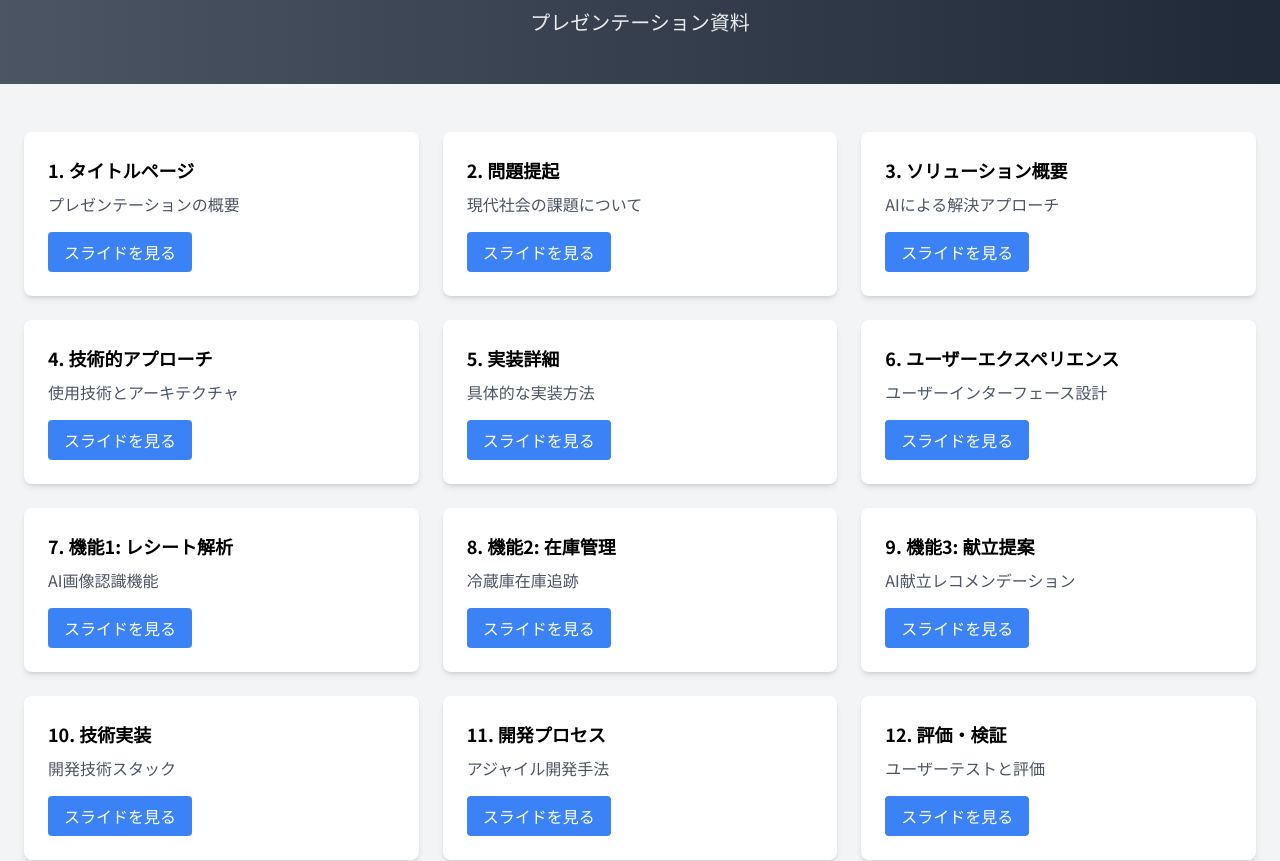
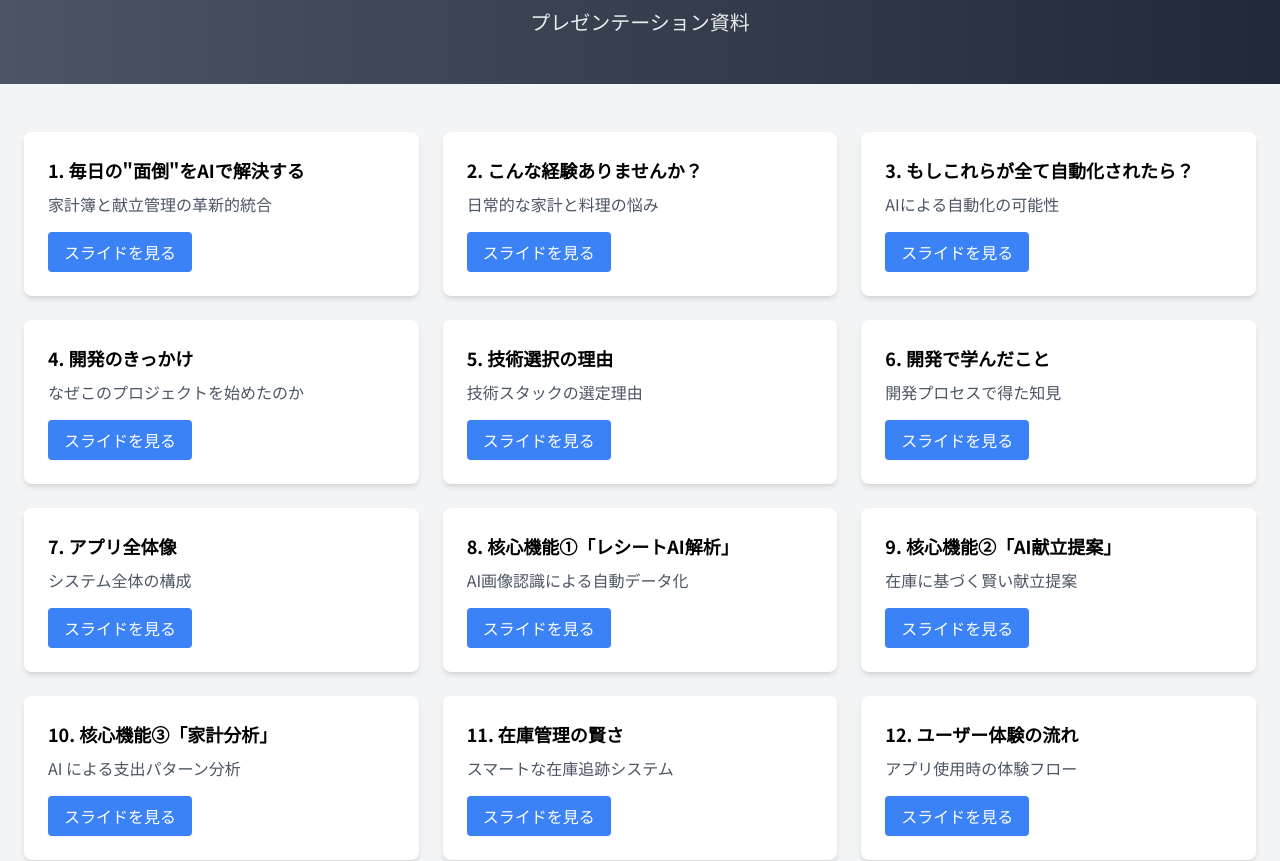
Before and after one commit to g023c1011ryota/presentation-slides, a plain HTML site: page index.html in a window 1280 px wide. Shown: the part 96-957 px from the top of the page. Drawn offline with nearby package versions, Linux system fonts and the light colour scheme.

Commit message:
各スライドのタイトルと説明文を更新し、プレゼンテーションの内容をより具体的にしました。また、ナビゲーション機能のクリックイベントをボタン以外に適用するよう修正しました。

```diff
--- a/index.html
+++ b/index.html
@@ -35,8 +35,8 @@
                 <!-- Page 1 -->
                 <div class="slide-card bg-white rounded-lg shadow-md overflow-hidden">
                     <div class="p-6">
-                        <h3 class="text-lg font-bold mb-2">1. タイトルページ</h3>
-                        <p class="text-gray-600 mb-4">プレゼンテーションの概要</p>
+                        <h3 class="text-lg font-bold mb-2">1. 毎日の"面倒"をAIで解決する</h3>
+                        <p class="text-gray-600 mb-4">家計簿と献立管理の革新的統合</p>
                         <a href="page_1.html" class="inline-block bg-blue-500 text-white px-4 py-2 rounded hover:bg-blue-600 transition-colors">
                             スライドを見る
                         </a>
@@ -46,8 +46,8 @@
                 <!-- Page 2 -->
                 <div class="slide-card bg-white rounded-lg shadow-md overflow-hidden">
                     <div class="p-6">
-                        <h3 class="text-lg font-bold mb-2">2. 問題提起</h3>
-                        <p class="text-gray-600 mb-4">現代社会の課題について</p>
+                        <h3 class="text-lg font-bold mb-2">2. こんな経験ありませんか？</h3>
+                        <p class="text-gray-600 mb-4">日常的な家計と料理の悩み</p>
                         <a href="page_2.html" class="inline-block bg-blue-500 text-white px-4 py-2 rounded hover:bg-blue-600 transition-colors">
                             スライドを見る
                         </a>
@@ -57,8 +57,8 @@
                 <!-- Page 3 -->
                 <div class="slide-card bg-white rounded-lg shadow-md overflow-hidden">
                     <div class="p-6">
-                        <h3 class="text-lg font-bold mb-2">3. ソリューション概要</h3>
-                        <p class="text-gray-600 mb-4">AIによる解決アプローチ</p>
+                        <h3 class="text-lg font-bold mb-2">3. もしこれらが全て自動化されたら？</h3>
+                        <p class="text-gray-600 mb-4">AIによる自動化の可能性</p>
                         <a href="page_3.html" class="inline-block bg-blue-500 text-white px-4 py-2 rounded hover:bg-blue-600 transition-colors">
                             スライドを見る
                         </a>
@@ -68,8 +68,8 @@
                 <!-- Page 4 -->
                 <div class="slide-card bg-white rounded-lg shadow-md overflow-hidden">
                     <div class="p-6">
-                        <h3 class="text-lg font-bold mb-2">4. 技術的アプローチ</h3>
-                        <p class="text-gray-600 mb-4">使用技術とアーキテクチャ</p>
+                        <h3 class="text-lg font-bold mb-2">4. 開発のきっかけ</h3>
+                        <p class="text-gray-600 mb-4">なぜこのプロジェクトを始めたのか</p>
                         <a href="page_4.html" class="inline-block bg-blue-500 text-white px-4 py-2 rounded hover:bg-blue-600 transition-colors">
                             スライドを見る
                         </a>
@@ -79,8 +79,8 @@
                 <!-- Page 5 -->
                 <div class="slide-card bg-white rounded-lg shadow-md overflow-hidden">
                     <div class="p-6">
-                        <h3 class="text-lg font-bold mb-2">5. 実装詳細</h3>
-                        <p class="text-gray-600 mb-4">具体的な実装方法</p>
+                        <h3 class="text-lg font-bold mb-2">5. 技術選択の理由</h3>
+                        <p class="text-gray-600 mb-4">技術スタックの選定理由</p>
                         <a href="page_5.html" class="inline-block bg-blue-500 text-white px-4 py-2 rounded hover:bg-blue-600 transition-colors">
                             スライドを見る
                         </a>
@@ -90,8 +90,8 @@
                 <!-- Page 6 -->
                 <div class="slide-card bg-white rounded-lg shadow-md overflow-hidden">
                     <div class="p-6">
-                        <h3 class="text-lg font-bold mb-2">6. ユーザーエクスペリエンス</h3>
-                        <p class="text-gray-600 mb-4">ユーザーインターフェース設計</p>
+                        <h3 class="text-lg font-bold mb-2">6. 開発で学んだこと</h3>
+                        <p class="text-gray-600 mb-4">開発プロセスで得た知見</p>
                         <a href="page_6.html" class="inline-block bg-blue-500 text-white px-4 py-2 rounded hover:bg-blue-600 transition-colors">
                             スライドを見る
                         </a>
@@ -101,8 +101,8 @@
                 <!-- Page 7 -->
                 <div class="slide-card bg-white rounded-lg shadow-md overflow-hidden">
                     <div class="p-6">
-                        <h3 class="text-lg font-bold mb-2">7. 機能1: レシート解析</h3>
-                        <p class="text-gray-600 mb-4">AI画像認識機能</p>
+                        <h3 class="text-lg font-bold mb-2">7. アプリ全体像</h3>
+                        <p class="text-gray-600 mb-4">システム全体の構成</p>
                         <a href="page_7.html" class="inline-block bg-blue-500 text-white px-4 py-2 rounded hover:bg-blue-600 transition-colors">
                             スライドを見る
                         </a>
@@ -112,8 +112,8 @@
                 <!-- Page 8 -->
                 <div class="slide-card bg-white rounded-lg shadow-md overflow-hidden">
                     <div class="p-6">
-                        <h3 class="text-lg font-bold mb-2">8. 機能2: 在庫管理</h3>
-                        <p class="text-gray-600 mb-4">冷蔵庫在庫追跡</p>
+                        <h3 class="text-lg font-bold mb-2">8. 核心機能①「レシートAI解析」</h3>
+                        <p class="text-gray-600 mb-4">AI画像認識による自動データ化</p>
                         <a href="page_8.html" class="inline-block bg-blue-500 text-white px-4 py-2 rounded hover:bg-blue-600 transition-colors">
                             スライドを見る
                         </a>
@@ -123,8 +123,8 @@
                 <!-- Page 9 -->
                 <div class="slide-card bg-white rounded-lg shadow-md overflow-hidden">
                     <div class="p-6">
-                        <h3 class="text-lg font-bold mb-2">9. 機能3: 献立提案</h3>
-                        <p class="text-gray-600 mb-4">AI献立レコメンデーション</p>
+                        <h3 class="text-lg font-bold mb-2">9. 核心機能②「AI献立提案」</h3>
+                        <p class="text-gray-600 mb-4">在庫に基づく賢い献立提案</p>
                         <a href="page_9.html" class="inline-block bg-blue-500 text-white px-4 py-2 rounded hover:bg-blue-600 transition-colors">
                             スライドを見る
                         </a>
@@ -134,8 +134,8 @@
                 <!-- Page 10 -->
                 <div class="slide-card bg-white rounded-lg shadow-md overflow-hidden">
                     <div class="p-6">
-                        <h3 class="text-lg font-bold mb-2">10. 技術実装</h3>
-                        <p class="text-gray-600 mb-4">開発技術スタック</p>
+                        <h3 class="text-lg font-bold mb-2">10. 核心機能③「家計分析」</h3>
+                        <p class="text-gray-600 mb-4">AI による支出パターン分析</p>
                         <a href="page_10.html" class="inline-block bg-blue-500 text-white px-4 py-2 rounded hover:bg-blue-600 transition-colors">
                             スライドを見る
                         </a>
@@ -145,8 +145,8 @@
                 <!-- Page 11 -->
                 <div class="slide-card bg-white rounded-lg shadow-md overflow-hidden">
                     <div class="p-6">
-                        <h3 class="text-lg font-bold mb-2">11. 開発プロセス</h3>
-                        <p class="text-gray-600 mb-4">アジャイル開発手法</p>
+                        <h3 class="text-lg font-bold mb-2">11. 在庫管理の賢さ</h3>
+                        <p class="text-gray-600 mb-4">スマートな在庫追跡システム</p>
                         <a href="page_11.html" class="inline-block bg-blue-500 text-white px-4 py-2 rounded hover:bg-blue-600 transition-colors">
                             スライドを見る
                         </a>
@@ -156,8 +156,8 @@
                 <!-- Page 12 -->
                 <div class="slide-card bg-white rounded-lg shadow-md overflow-hidden">
                     <div class="p-6">
-                        <h3 class="text-lg font-bold mb-2">12. 評価・検証</h3>
-                        <p class="text-gray-600 mb-4">ユーザーテストと評価</p>
+                        <h3 class="text-lg font-bold mb-2">12. ユーザー体験の流れ</h3>
+                        <p class="text-gray-600 mb-4">アプリ使用時の体験フロー</p>
                         <a href="page_12.html" class="inline-block bg-blue-500 text-white px-4 py-2 rounded hover:bg-blue-600 transition-colors">
                             スライドを見る
                         </a>
@@ -168,7 +168,7 @@
                 <div class="slide-card bg-white rounded-lg shadow-md overflow-hidden">
                     <div class="p-6">
                         <h3 class="text-lg font-bold mb-2">13. 開発成果と学び</h3>
-                        <p class="text-gray-600 mb-4">プロジェクトの成果</p>
+                        <p class="text-gray-600 mb-4">プロジェクトで得られた成果</p>
                         <a href="page_13.html" class="inline-block bg-blue-500 text-white px-4 py-2 rounded hover:bg-blue-600 transition-colors">
                             スライドを見る
                         </a>
@@ -178,8 +178,8 @@
                 <!-- Page 14 -->
                 <div class="slide-card bg-white rounded-lg shadow-md overflow-hidden">
                     <div class="p-6">
-                        <h3 class="text-lg font-bold mb-2">14. まとめ</h3>
-                        <p class="text-gray-600 mb-4">結論と今後の展望</p>
+                        <h3 class="text-lg font-bold mb-2">14. 今後の展望とメッセージ</h3>
+                        <p class="text-gray-600 mb-4">未来への展望と伝えたいこと</p>
                         <a href="page_14.html" class="inline-block bg-blue-500 text-white px-4 py-2 rounded hover:bg-blue-600 transition-colors">
                             スライドを見る
                         </a>
```
Also changed, not shown: page_1.html (+8 -3 lines), page_10.html (+7 -2 lines), page_11.html (+7 -2 lines), page_12.html (+7 -2 lines), page_13.html (+7 -2 lines), page_14.html (+7 -2 lines), page_2.html (+7 -2 lines), page_3.html (+7 -2 lines), page_4.html (+7 -2 lines), page_5.html (+7 -2 lines), page_6.html (+7 -2 lines), page_7.html (+8 -3 lines), page_8.html (+7 -2 lines), page_9.html (+7 -2 lines).
